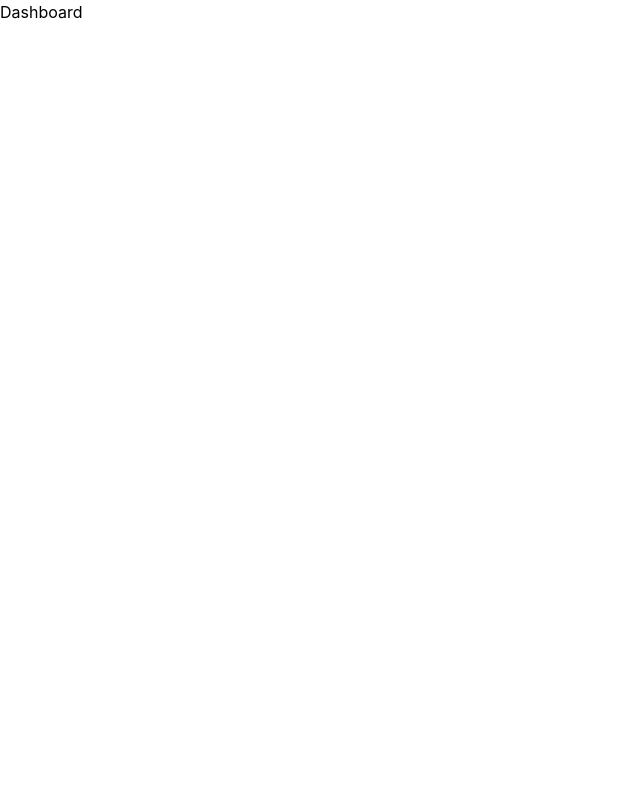
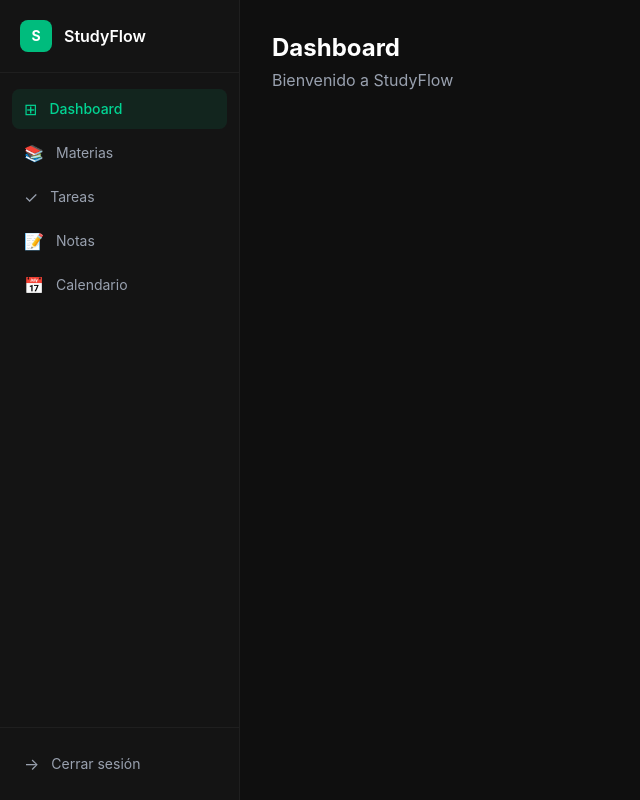
Before and after one commit to JefersonGomez/studyflow-frontend, a React (Vite) app: page /dashboard in a window 1280 px wide. Shown: the whole page, without its empty margins (0-640 px from the left). Built offline with nearby package versions, Linux system fonts and the light colour scheme; sample sign-in values are in the browser's storage.

Commit message:
feat: layout principal con sidebar

```diff
--- /dev/null
+++ b/src/components/Layout.jsx
@@ -0,0 +1,70 @@
+import { NavLink, useNavigate } from "react-router-dom";
+
+import { useAuth } from "../context/AuthContext";
+
+const navItems = [
+  { to: "/dashboard", label: "Dashboard", icon: "⊞" },
+  { to: "/courses", label: "Materias", icon: "📚" },
+  { to: "/tasks", label: "Tareas", icon: "✓" },
+  { to: "/notes", label: "Notas", icon: "📝" },
+  { to: "/calendar", label: "Calendario", icon: "📅" },
+];
+
+export default function Layout({ children }) {
+  const { logout } = useAuth();
+  const navigate = useNavigate();
+
+  const handleLogout  = () => {
+    logout();
+    navigate("/login");
+  };
+
+  return (
+    <div className="flex h-screen bg-[#0f0f0f] text-white overflow-hidden">
+      {/* Sidebar */}
+      <aside className="w-60 bg-[#141414] border-r border-[#1f1f1f] flex flex-col shrink-0">
+        {/* Logo */}
+        <div className="flex items-center gap-3 px-5 py-5 border-b border-[#1f1f1f]">
+          <div className="w-8 h-8 bg-emerald-500 rounded-lg flex items-center justify-center shrink-0">
+            <span className="text-white text-sm font-bold">S</span>
+          </div>
+          <span className="text-white font-semibold text-base">StudyFlow</span>
+        </div>
+
+        {/* Nav */}
+        <nav className="flex-1 px-3 py-4 flex flex-col gap-1">
+          {navItems.map((item) => (
+            <NavLink
+              key={item.to}
+              to={item.to}
+              className={({ isActive }) =>
+                `flex items-center gap-3 px-3 py-2 rounded-lg text-sm transition-colors duration-150 ${
+                  isActive
+                    ? "bg-emerald-500/10 text-emerald-400 font-medium"
+                    : "text-gray-400 hover:text-white hover:bg-[#1f1f1f]"
+                }`
+              }
+            >
+              <span className="text-base">{item.icon}</span>
+              {item.label}
+            </NavLink>
+          ))}
+        </nav>
+
+        {/* Footer del sidebar */}
+        <div className="px-3 py-4 border-t border-[#1f1f1f]">
+          <button
+            onClick={handleLogout}
+            className="w-full flex items-center gap-3 px-3 py-2 rounded-lg text-sm text-gray-400 hover:text-white hover:bg-[#1f1f1f] transition-colors duration-150"
+          >
+            <span className="text-base">→</span>
+            Cerrar sesión
+          </button>
+        </div>
+      </aside>
+
+      {/* Contenido principal */}
+      <main className="flex-1 overflow-y-auto">{children}</main>
+    </div>
+  );
+}
--- a/src/pages/DashboardPage.jsx
+++ b/src/pages/DashboardPage.jsx
@@ -1,3 +1,12 @@
+import Layout from "../components/Layout"
+
 export default function DashboardPage() {
-  return <div>Dashboard</div>
+  return (
+    <Layout>
+      <div className="p-8">
+        <h1 className="text-2xl font-bold text-white">Dashboard</h1>
+        <p className="text-gray-400 mt-1">Bienvenido a StudyFlow</p>
+      </div>
+    </Layout>
+  )
 }
```
